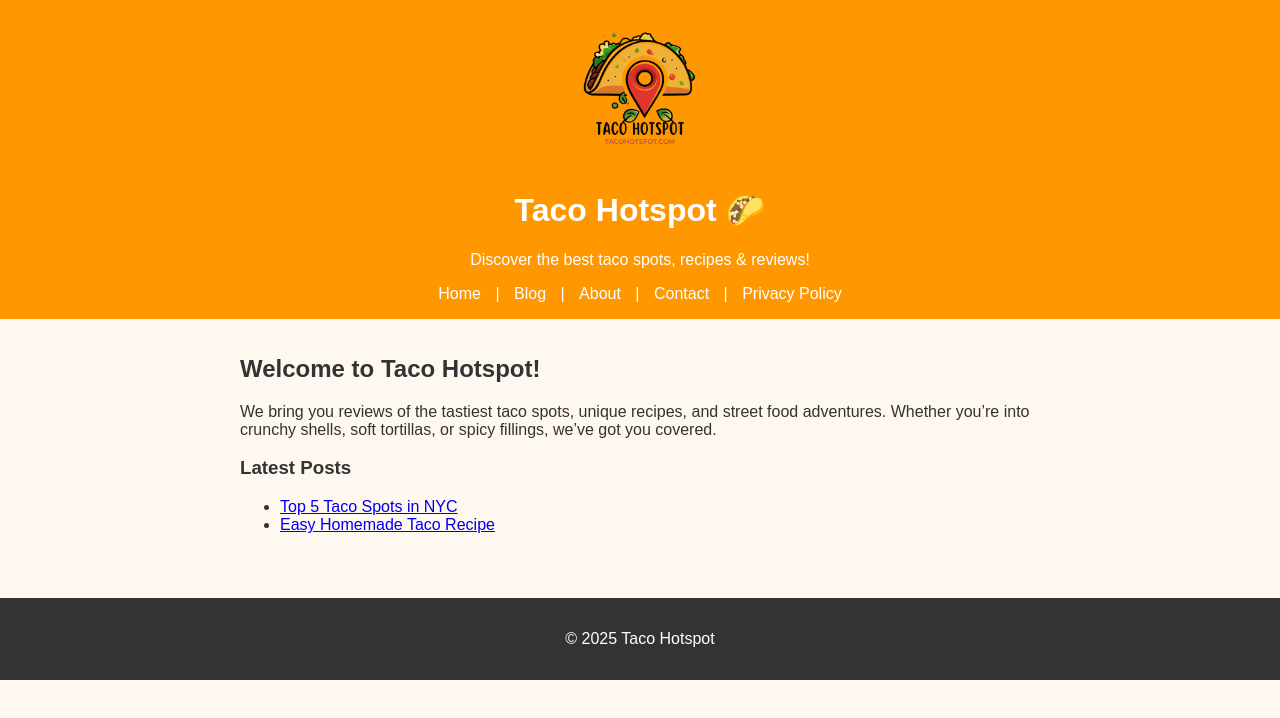
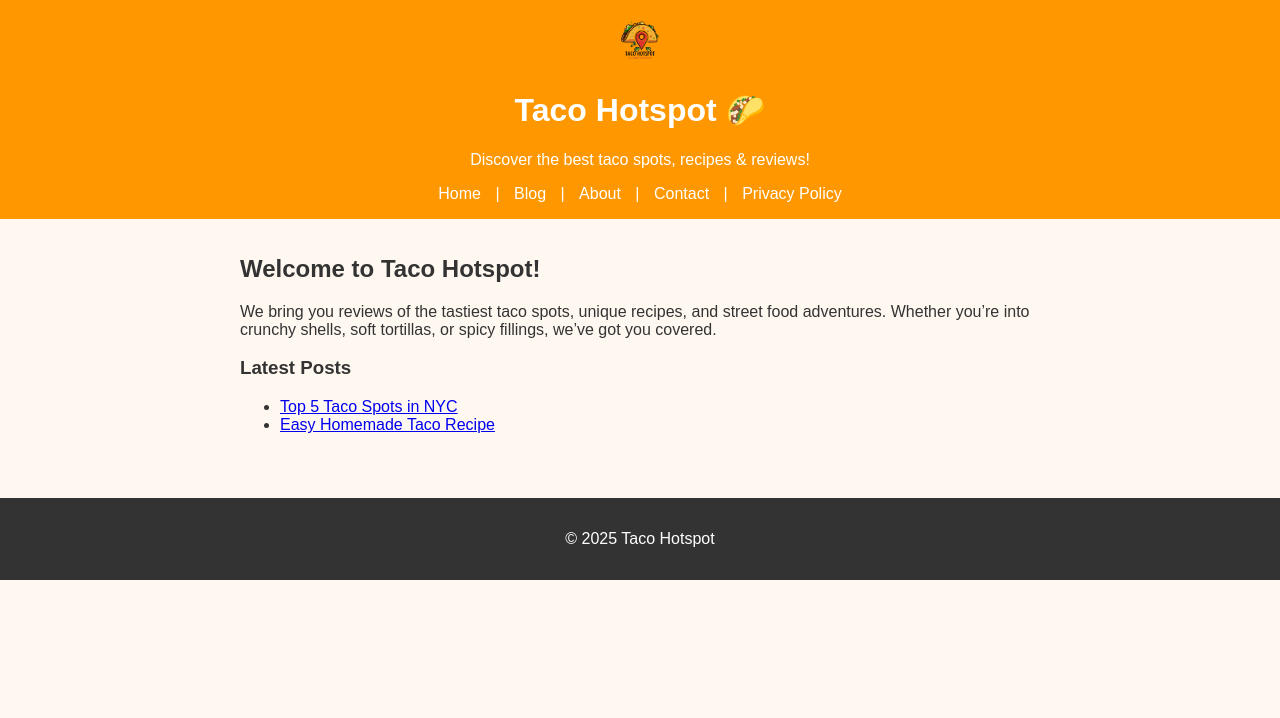
Before and after one commit to LeoLight90/tacohotspot.github.io, a plain HTML site: page index.html in a window 1280 px wide. Drawn offline with Linux system fonts and the light colour scheme.

Commit message:
Update style.css

```diff
--- a/css/style.css
+++ b/css/style.css
@@ -29,6 +29,6 @@ footer {
   margin-top: 2em;
 }
 .logo {
-  width: 150px;  /* adjust width as needed */
+  width: 50px;  /* adjust width as needed */
   height: auto;  /* keeps aspect ratio */
 }
```
